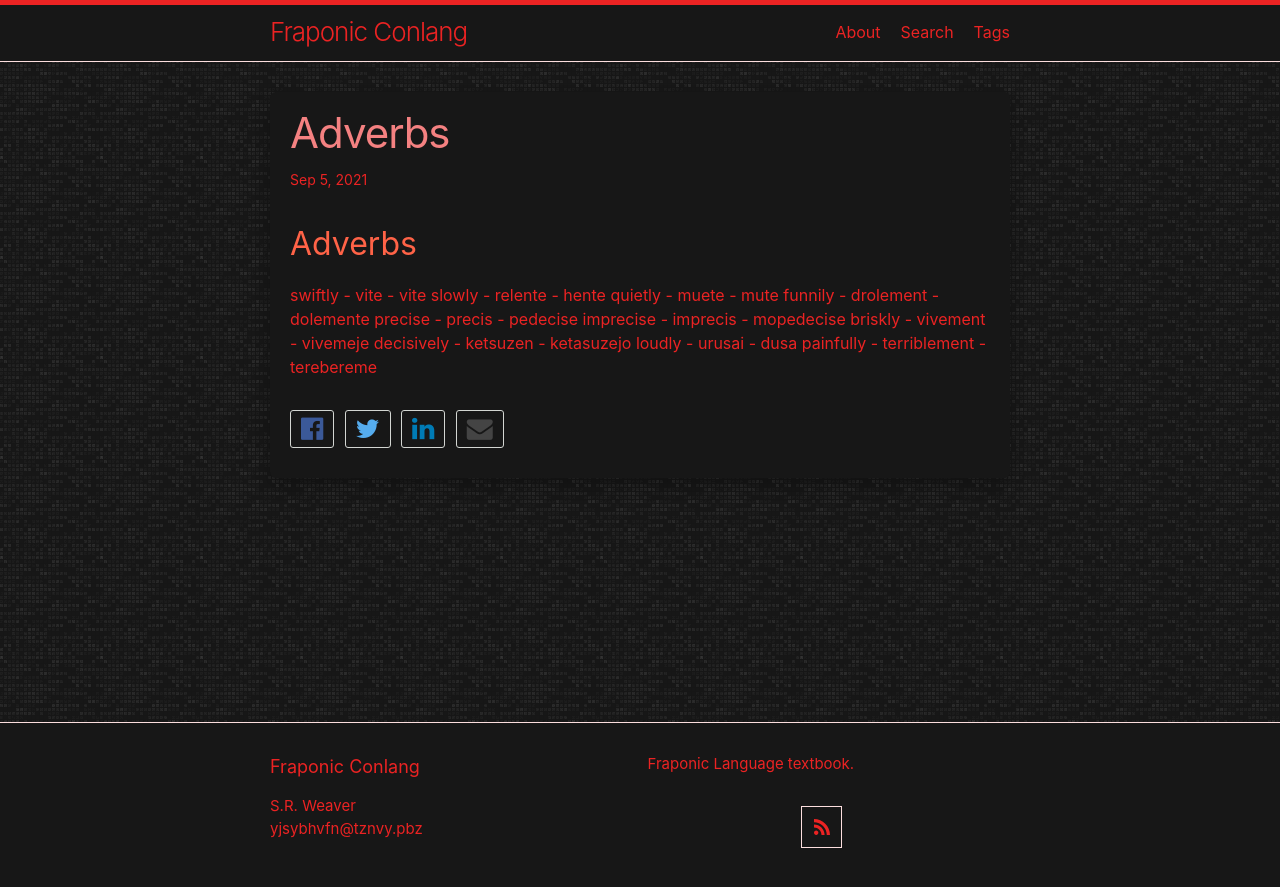
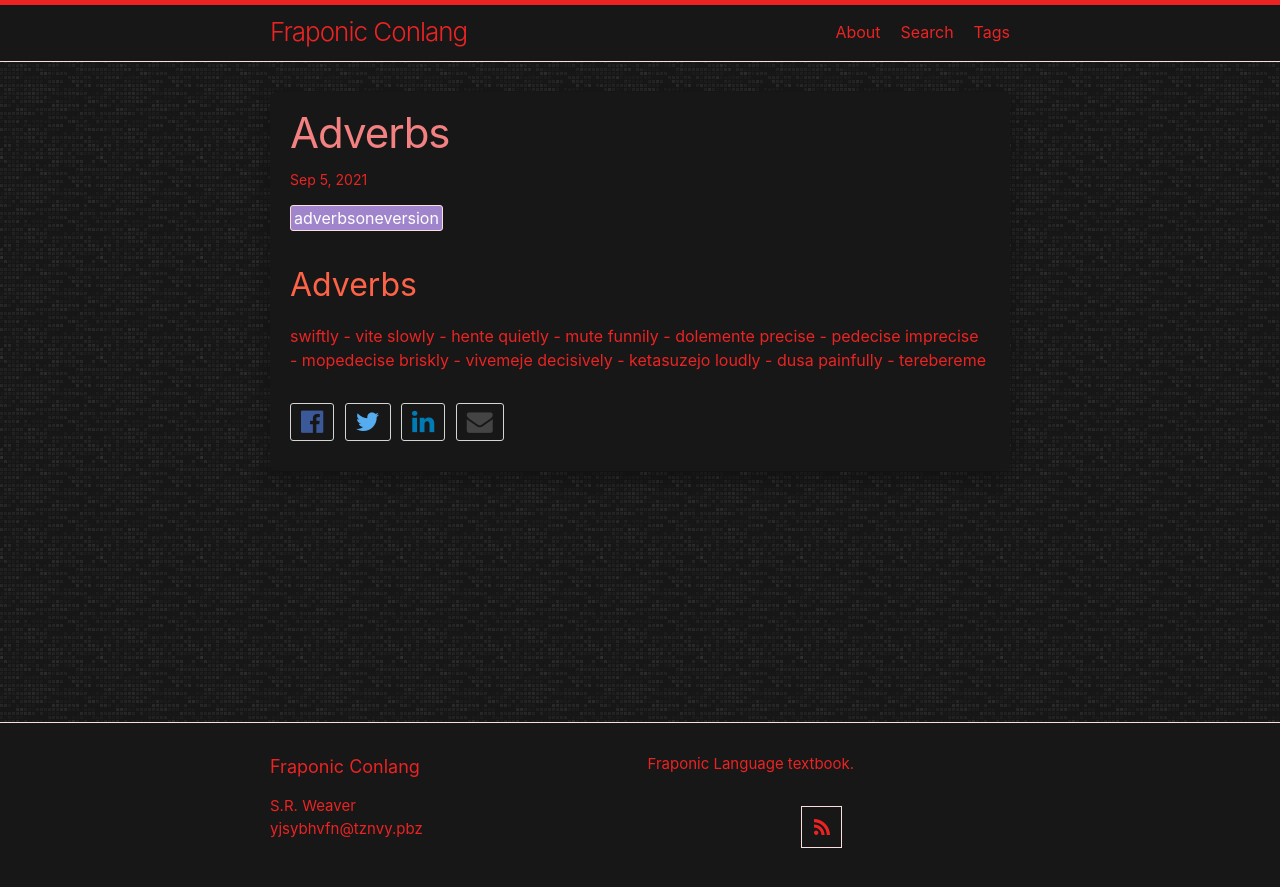
Before and after one commit to LWFlouisa/FraponicConlang, a Jekyll site: the page built from _posts/2021-09-05-adverbs.md, in a window 1280 px wide. Shown: the top 887 px of the page. Built offline with Jekyll 4.4.1, drawn with Linux system fonts in a browser that asks for light colours; our own code applies the rules of GitHub Pages for plain Markdown files.

Commit message:
Update 2021-09-05-adverbs.md

```diff
--- a/_posts/2021-09-05-adverbs.md
+++ b/_posts/2021-09-05-adverbs.md
@@ -1,13 +1,18 @@
-
+---
+layout: post
+title: Adverbs
+catagories: adverbs
+tags: adverbsoneversion
+---
 
 ## Adverbs
-swiftly - vite - vite
-slowly - relente - hente
-quietly - muete - mute
-funnily - drolement - dolemente
-precise -  precis - pedecise
-imprecise - imprecis - mopedecise
-briskly - vivement - vivemeje
-decisively - ketsuzen - ketasuzejo
-loudly - urusai - dusa
-painfully - terriblement - terebereme
+swiftly - vite
+slowly - hente
+quietly - mute
+funnily - dolemente
+precise -  pedecise
+imprecise - mopedecise
+briskly - vivemeje
+decisively - ketasuzejo
+loudly - dusa
+painfully - terebereme
```
